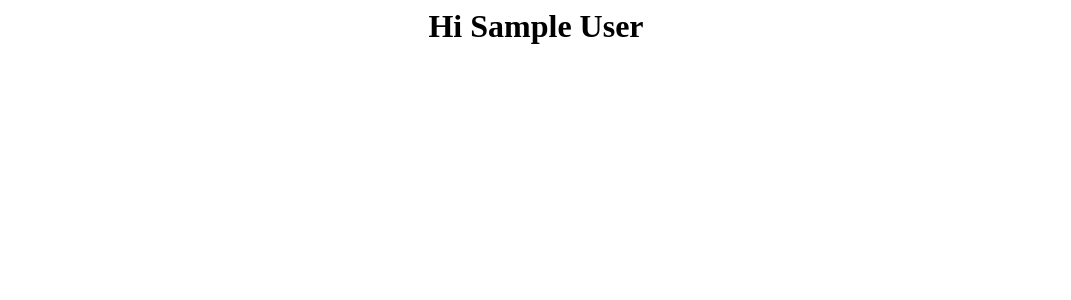
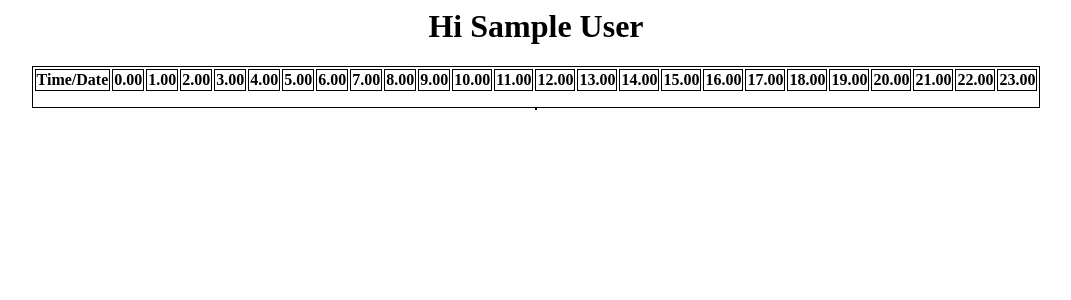
Before and after one commit to poklonas/schedule, a Django app: page /1 in a window 1280 px wide. Shown: the top 300 px of the page, without its empty margins (104-1175 px from the left). Run offline with Django 3.2, Linux system fonts and the light colour scheme; tables that the repository leaves empty hold one stand-in row (values such as "Sample post"); lists and menus that the app fills with data are empty.

Commit message:
test in userpage.html have a element id='time' and make a style for table time and set some tr th

```diff
--- a/bs2560/functional_tests/tests.py
+++ b/bs2560/functional_tests/tests.py
@@ -91,6 +91,9 @@ class NewVisitorTest(LiveServerTestCase):
         # and each colum was time start in 0.00 - 23.00 each colum has 1 hr
         # in buttom of each row has a button for select
         table = self.browser.find_element_by_id('table_time')
+        rows_day = table.find_elements_by_tag_name('tr')
+        first_row = table.find_element_by_id('time')
+        colum_time = first_row.find_elements_by_tag_name('th')
 
         # he saw a inputbox for fill a detail of time
         # he select time 1.00 and 3.00 and fill detail is "Coding",and row of monday
--- a/bs2560/schedule/templates/schedule/userpage.html
+++ b/bs2560/schedule/templates/schedule/userpage.html
@@ -1,13 +1,52 @@
 <html>
 <head>
 	<title>user_page</title>
+    <style>
+        table, th, td {
+            border: 1px solid black;
+        }
+    </style>
 </head>
 
 <body>
 <center>
     <h1>Hi {{user.name}}</h1>
     <table id='table_time'>
+        <tr id ='time'>
+            <th>Time/Date</th>
+            <th>0.00</th>
+            <th>1.00</th>
+            <th>2.00</th>
+            <th>3.00</th>
+            <th>4.00</th>
+            <th>5.00</th>
+            <th>6.00</th>
+            <th>7.00</th>
+            <th>8.00</th>
+            <th>9.00</th>
+            <th>10.00</th>
+            <th>11.00</th>
+            <th>12.00</th>
+            <th>13.00</th>
+            <th>14.00</th>
+            <th>15.00</th>
+            <th>16.00</th>
+            <th>17.00</th>
+            <th>18.00</th>
+            <th>19.00</th>
+            <th>20.00</th>
+            <th>21.00</th>
+            <th>22.00</th>
+            <th>23.00</th>
+        </tr>
 
+        <tr></tr>
+        <tr></tr>
+        <tr></tr>
+        <tr></tr>
+        <tr></tr>
+        <tr></tr>
+        <tr></tr>
     <table>
 </center>
 </body>
```
Also changed, not shown: bs2560/schedule/tests.py (+9 -1 lines).
